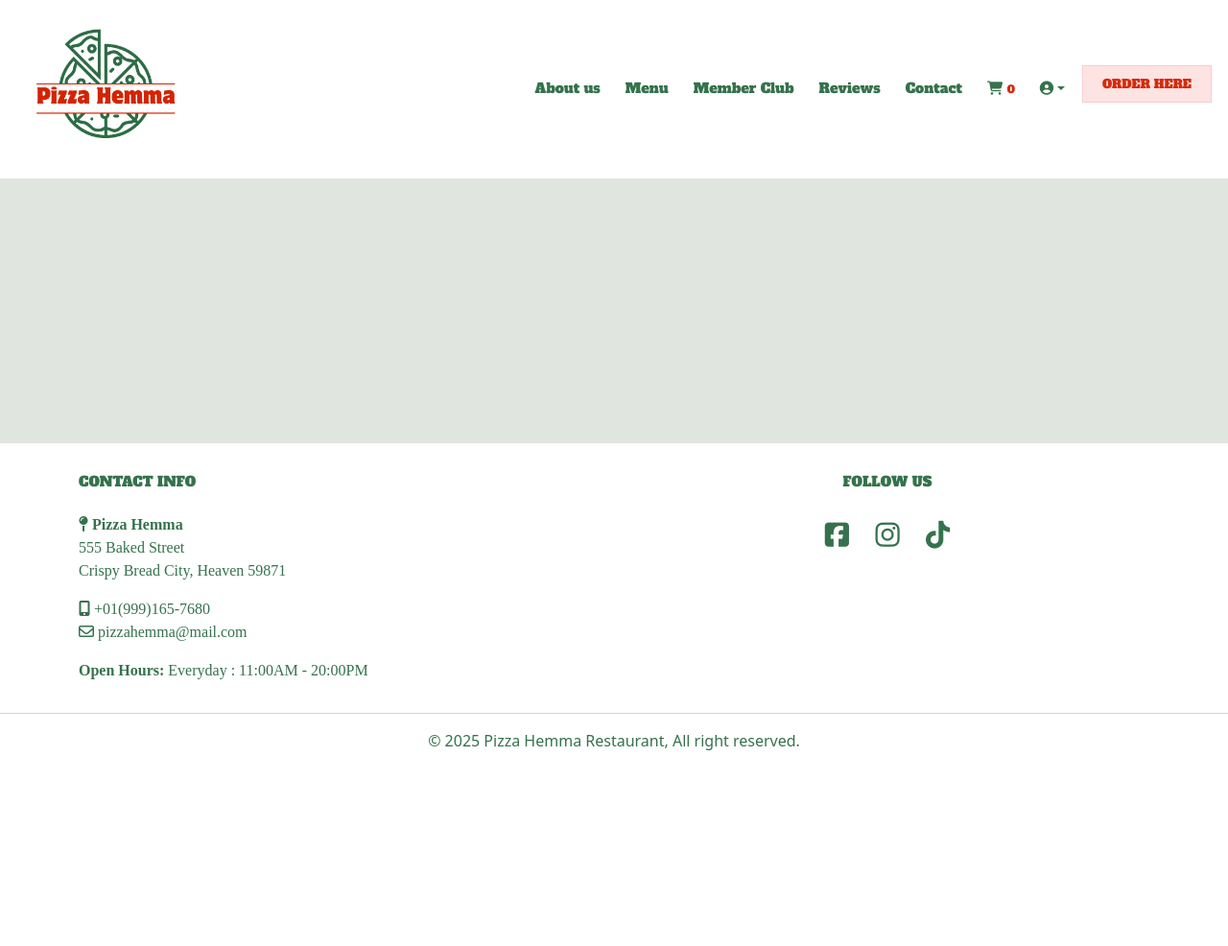
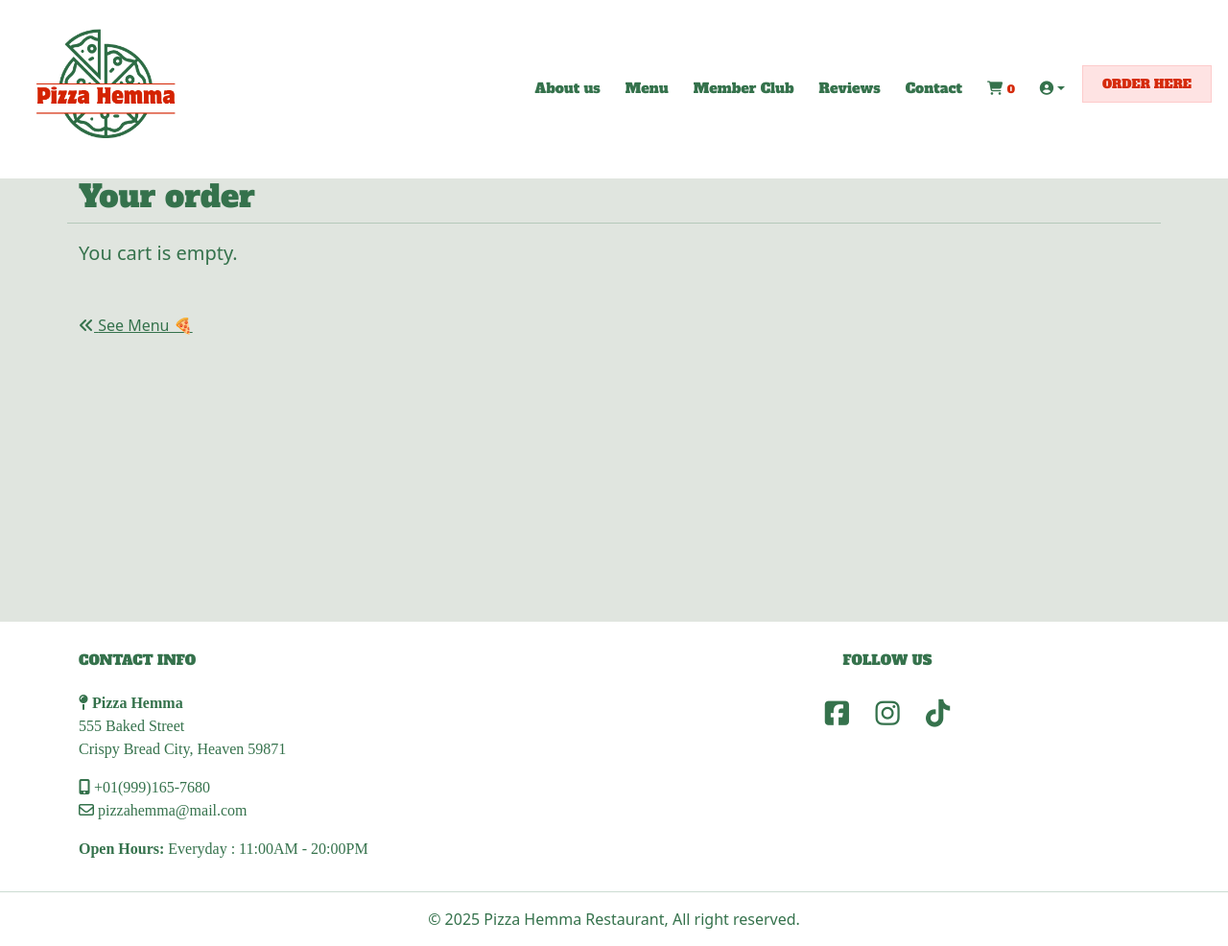
Before and after one commit to Chatlada-Nina/pizza-hemma, a Django app: page /cart/ in a window 1280 px wide. Shown: the whole page at 96% size. Before the commit the page ends 782 px from the top, so only its background shows below. Run offline with Django 4.2, Linux system fonts and the light colour scheme; some libraries are stand-ins or nearby versions; some web fonts are replaced.

Commit message:
Customize CSS to improve readability

```diff
--- a/cart/templates/cart/cart.html
+++ b/cart/templates/cart/cart.html
@@ -3,6 +3,28 @@
 
 {% block content %}
 <div class="container">
+    <div class="row">
+        <div class="col">
+            <h2 class="main-text">Your order</h2>
+        </div>
+        <hr>
+    </div>
+
+    <div class="row">
+        <div class="col">
+            {% if cart_items %}
+                <div class="table-responsive rounded sub-text"></div>
+            {% else %}
+                <p class="lead mb-5">You cart is empty.</p>
+                <a href="{% url 'all_menus' %}" class="btn-link">
+                    <span>
+                        <i class="fa-solid fa-angles-left"></i>
+                    </span>
+                    <span>See Menu 🍕</span>
+                </a>
+            {% endif %}
+        </div>
+    </div>
 
 </div>
 
--- a/menu/templates/menu/menus.html
+++ b/menu/templates/menu/menus.html
@@ -4,7 +4,7 @@
 
 {% block content %}
 
-<div class="container menu-page">
+<div class="container">
     <div class="container my-4">
     <div class="row justify-content-center">
         <div class="text-center my-4">
--- a/static/css/style.css
+++ b/static/css/style.css
@@ -17,6 +17,7 @@
 body {
     background-color: var(--background-color);
     color: var(--text-color);
+    margin-top: 186px;
 }
 
 
@@ -95,7 +96,6 @@ body {
 
 .banner {
     width: 100%;
-    margin-top: 186px;
     animation-name: fadein;
     animation-duration: 4s;
 }
@@ -125,11 +125,6 @@ body {
 
 .main-text, .sub-text {
     color: var(--text-color);
-}
-
-.all-content {
-    margin-top: 180px;
-    margin-bottom: 50px;
 }
 
 .btn-link {
@@ -195,17 +190,9 @@ body {
     width: 100%;
 }
 
-.about-text {
-    padding-top: 30px;
-    padding-bottom: 50px;
-}
-
 
 /*------ Menu page ------- */
 
-.menu-page {
-    margin-top: 186px;
-}
 
 .btt-button {
     height: 42px;
@@ -226,7 +213,7 @@ body {
 }
 
 
-/* Footer */
+/* ------- Footer -------- */
 
 #footer {
     background-color: var(--nav-color);
@@ -253,7 +240,7 @@ body {
 }
 
 
-/* Media Queries */
+/*--------------- Media Queries ------------------ */
 
 
 /* For screen size (<=768px) */
@@ -267,7 +254,7 @@ body {
 }
 
 /* For screen size (>768px) */
-@media screen and (min-width: 769px) {
+@media screen and (min-width: 768px) {
     .social {
        text-align: center;
     }
@@ -275,7 +262,6 @@ body {
         width: 60%;
     }
     .about-text {
-        margin-top: 186px;
         font-size: 0.6rem;
     }
 }
```
Also changed, not shown: about/templates/about/about.html (+4 -4 lines).
